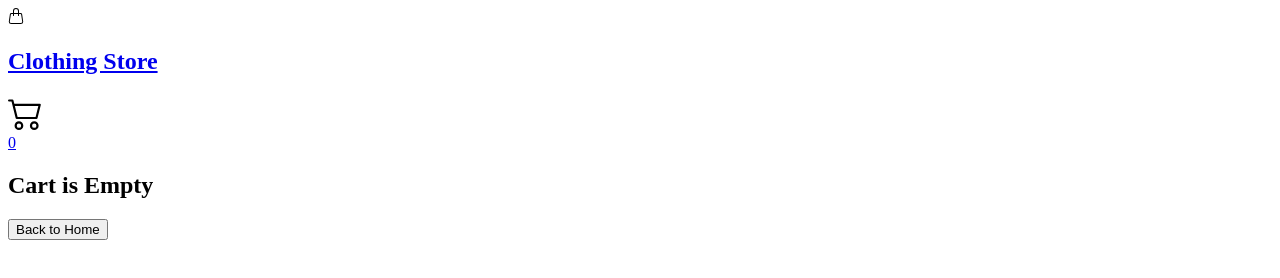
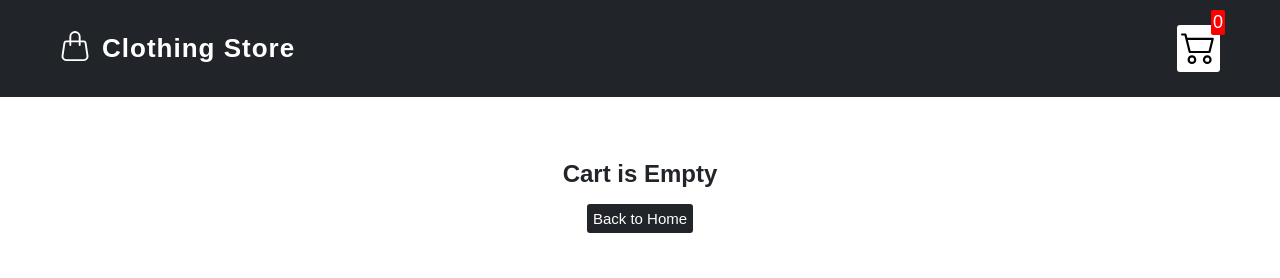
Before and after one commit to connectsaqib/Shopping-cart-store, a plain HTML site: page cart.html in a window 1280 px wide. Drawn offline with Linux system fonts and the light colour scheme; the site is published under a folder, as on GitHub Pages, so addresses that start at the root find nothing.

Commit message:
Update cart.html

```diff
--- a/cart.html
+++ b/cart.html
@@ -4,7 +4,7 @@
     <meta charset="UTF-8">
     <meta name="viewport" content="width=device-width, initial-scale=1.0">
     <title>Clothing Store</title>
-    <link rel="stylesheet" href="/src/dist/style.css">
+    <link rel="stylesheet" href="./src/dist/style.css">
 </head>
 <body>
     <div class="navbar ">
```
